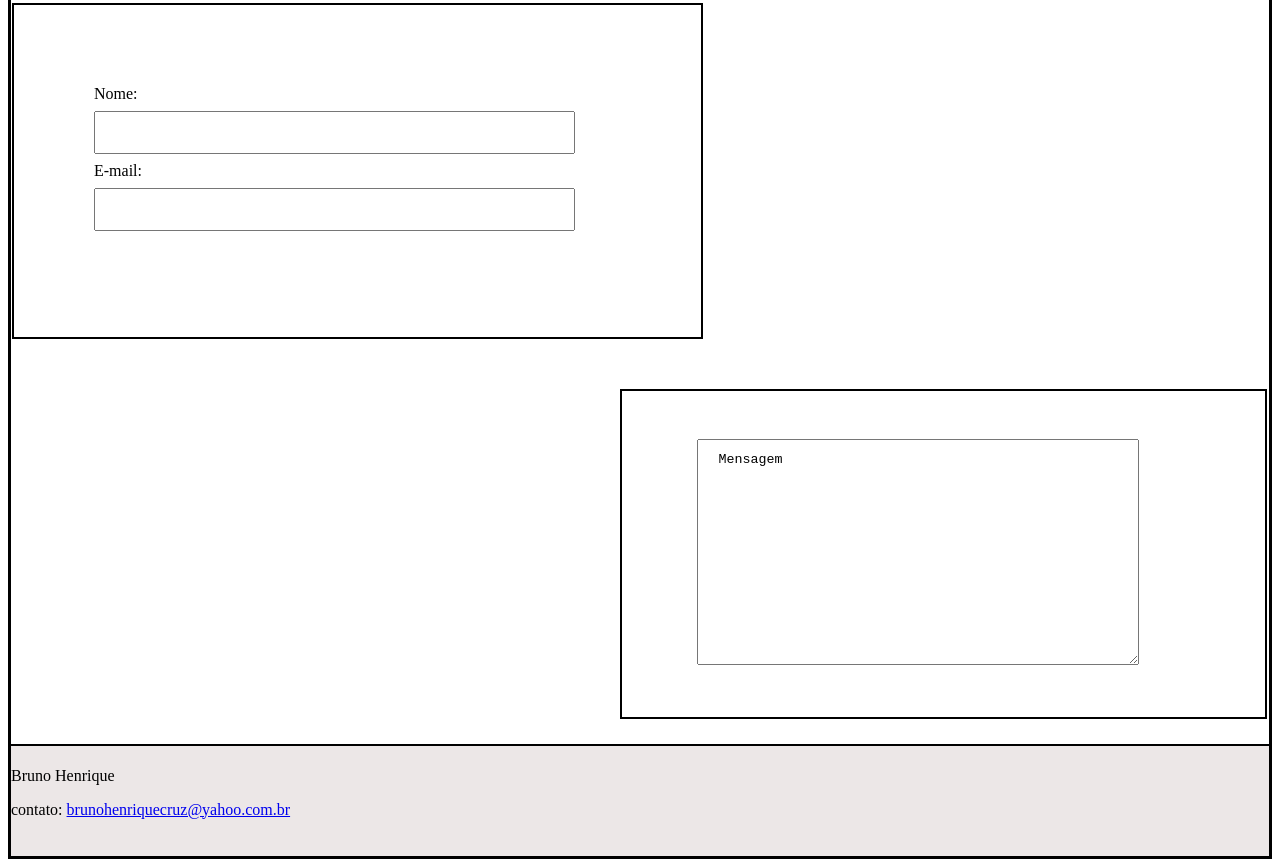
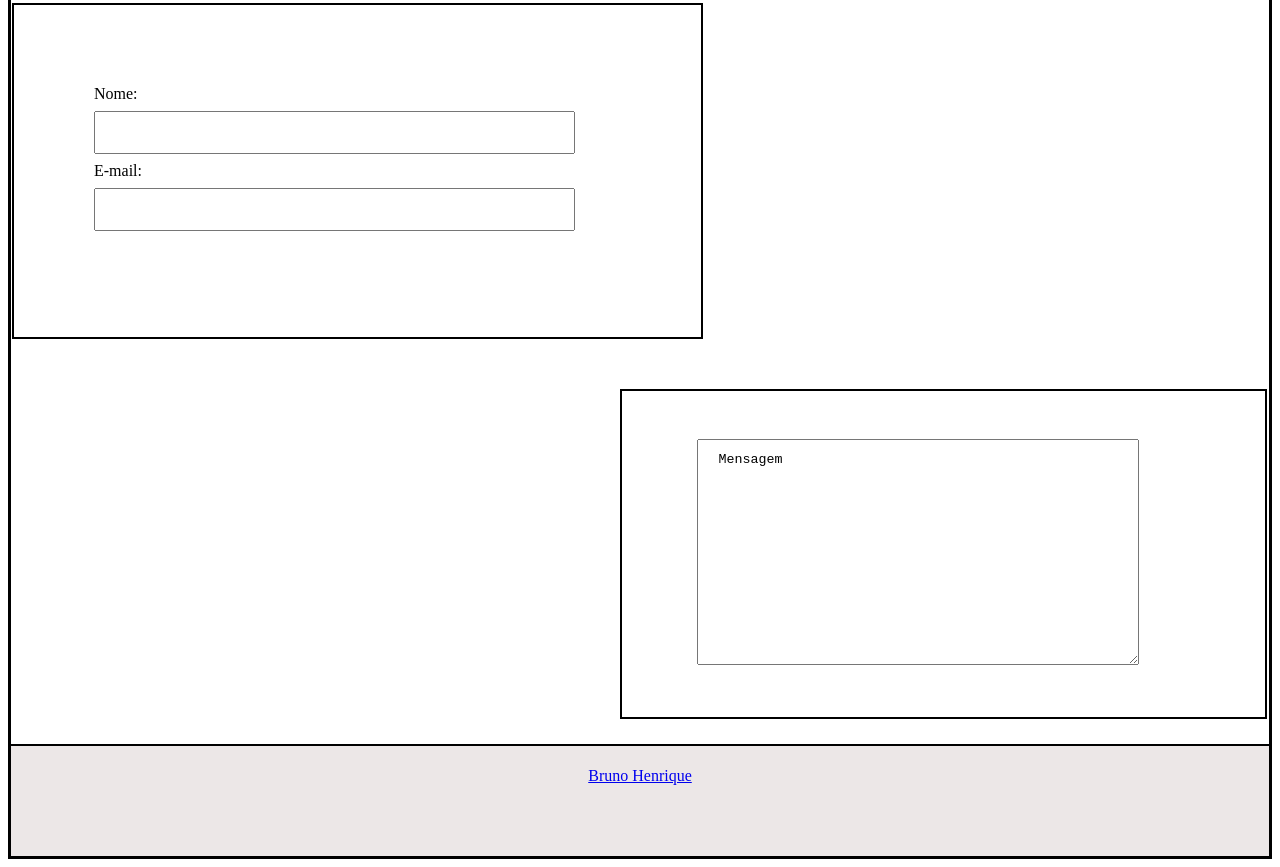
Before and after one commit to brunohenriquecruz/AtvMatheus, a plain HTML site: page index.html in a window 1280 px wide. Shown: the part 681-1548 px from the top of the page. Drawn offline with Linux system fonts and the light colour scheme.

Commit message:
layout footer

```diff
--- a/index.html
+++ b/index.html
@@ -66,10 +66,10 @@
 </body>
 
 <footer>
-        <p> Bruno Henrique</p>
+
         <p>
-            contato: <a href="brunohenriquecruz@yahoo.com.br">
-            brunohenriquecruz@yahoo.com.br</a>
+            <a href="brunohenriquecruz@yahoo.com.br">
+            <p> Bruno Henrique</p></a>
         </p>
 </footer>
 </html>
--- a/style.css
+++ b/style.css
@@ -15,6 +15,7 @@ img{
 footer{
     background:rgb(236, 231, 231);
     border-top:2px solid;
+    text-align: center;
     clear:both;
     height:100px;
     padding:5px 0;
```
